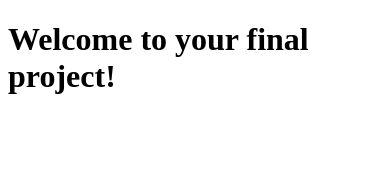
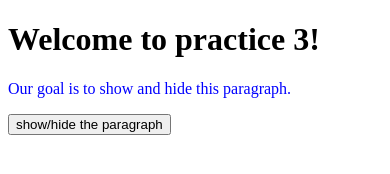
Before and after one commit to ProfessorKolodziej/practice-3-practical-javascript-Xier333, a website: page src/index.html in a window 390 px wide. Drawn offline with Linux system fonts and the light colour scheme.

Commit message:
practice3

```diff
--- a/src/css/style.css
+++ b/src/css/style.css
@@ -1,35 +1,7 @@
-/*
-CSS controls the styling of the page.
-You can write a color in directly, or use variables.
-Try changing the color from blue to red in the
-primary color variable below.
-*/
-
-:root {
-	--color-primary: blue;
-	--color-secondary: #c00;
+.show{
+	color:blue;
 }
 
-/*
-CSS doesn't allow variables to be used in media
-queries just yet, but you can use these values
-to help you out.
-
-	--size-xs: 320px;
-	--size-sm: 480px;
-	--size-md: 768px;
-	--size-lg: 1024px;
-	--size-xl: 1200px;
-*/
-
-h1 {
-	color: var(--color-primary);
+.hide{
+	display:none;
 }
-
-/* This uses the same value as --size-xs. */
-@media screen and (width >= 320px) {
-	.content-container {
-		margin: 0 auto;
-		max-width: 768px;
-	}
-}
--- a/src/index.html
+++ b/src/index.html
@@ -10,15 +10,19 @@
 	<!--
 		This is where you should link your CSS file.
 	-->
+	<link href="css/style.css" rel="stylesheet">
 </head>
 
 <body>
 	<main class="content-container">
-		<h1>Welcome to your final project!</h1>
+		<h1>Welcome to practice 3!</h1>
+		<p class="show">Our goal is to show and hide this paragraph.</p>
+		<button id="toggle-control">show/hide the paragraph</bottom>
 	</main>
 	<!--
 		This is where you should link your JS file.
 	-->
+	<script src="js/scripts.js"></script>
 </body>
 
 </html>
--- a/src/js/scripts.js
+++ b/src/js/scripts.js
@@ -5,3 +5,25 @@
 // - Do not use onclick - use addEventListener instead
 // - Run npm run test regularly to check autograding
 // - You'll need to link this file to your HTML :)
+
+
+const toggledParagraph = document.querySelector('.show');
+console.log(toggledParagraph);
+
+function toggleParagraph() {
+    toggledParagraph.classList.toggle('hide');
+    toggledParagraph.classList.toggle('show');
+    console.log("my toggle function");
+    console.log(toggledParagraph);
+}
+
+//call the fuction to hide
+toggleParagraph();
+
+//call the fuction to show
+toggleParagraph();
+
+//find the button and toggle the paragraph
+const toggleButton = document.querySelector('#toggle-control');
+
+toggleButton.addEventListener("click", toggleParagraph );
```
Also changed, not shown: 1 other file.
